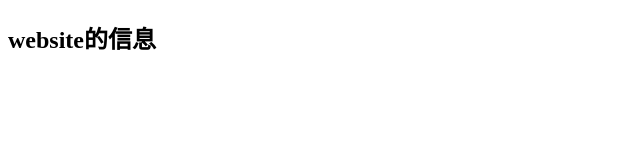
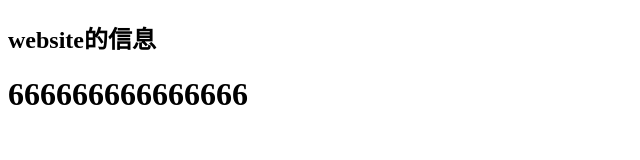
Before and after one commit to xyluke/xyluke.github.io, a plain HTML site: page message.html in a window 1280 px wide. Shown: the whole page, without its empty margins (0-640 px from the left). Drawn offline with Linux system fonts and the light colour scheme.

Commit message:
更新website

```diff
--- a/message.html
+++ b/message.html
@@ -12,5 +12,6 @@
 </head>
 <body>
 <h2>website的信息</h2>
+    <h1>666666666666666</h1>
 </body>
 </html>
```
